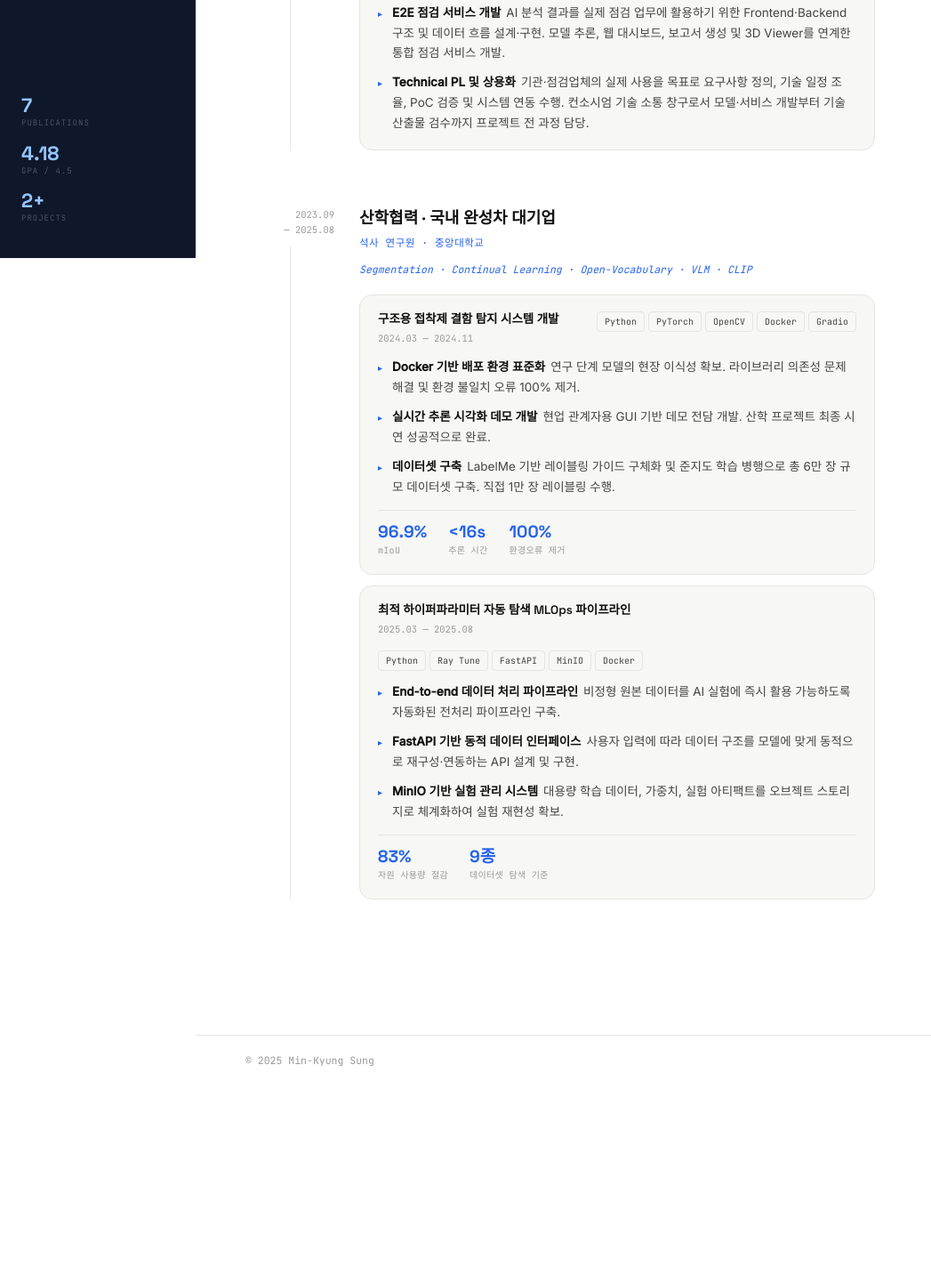
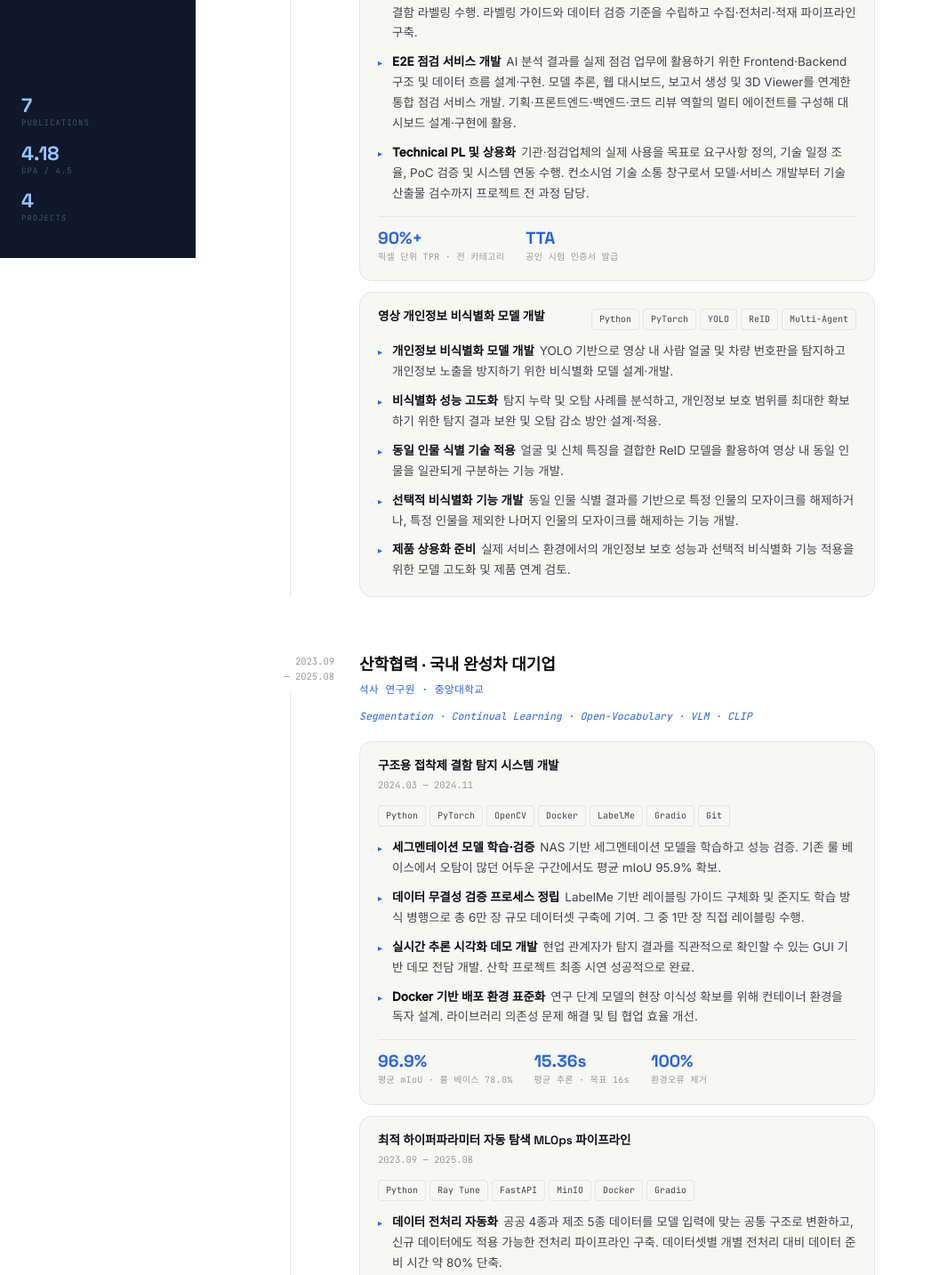
Before and after one commit to clary97/mk_portfolio, a plain HTML site: page experience.html in a window 1280 px wide. Shown: the part 510-1943 px from the top of the page at 89% size, without its empty margins (0-1047 px from the left). Before the commit the page ends 1730 px from the top, so only its background shows below. Drawn offline with Linux system fonts and the light colour scheme.

Commit message:
Update experience.html

```diff
--- a/experience.html
+++ b/experience.html
@@ -25,7 +25,7 @@
   <div class="side-stats">
     <div><div class="side-stat-num">7</div><div class="side-stat-label">PUBLICATIONS</div></div>
     <div><div class="side-stat-num">4.18</div><div class="side-stat-label">GPA / 4.5</div></div>
-    <div><div class="side-stat-num">2+</div><div class="side-stat-label">PROJECTS</div></div>
+    <div><div class="side-stat-num">4</div><div class="side-stat-label">PROJECTS</div></div>
   </div>
 </aside>
 <main>
@@ -52,14 +52,33 @@
           <div class="project-card-header">
             <h3 class="project-name">드론 상용화 프로젝트</h3>
             <div class="project-tags">
-              <span class="tag tag-sm">Python</span><span class="tag tag-sm">PyTorch</span><span class="tag tag-sm">VLM</span><span class="tag tag-sm">SAM</span><span class="tag tag-sm">FastAPI</span><span class="tag tag-sm">Docker</span>
+              <span class="tag tag-sm">Python</span><span class="tag tag-sm">PyTorch</span><span class="tag tag-sm">VLM</span><span class="tag tag-sm">SAM</span><span class="tag tag-sm">Multi-Agent</span><span class="tag tag-sm">FastAPI</span><span class="tag tag-sm">Docker</span><span class="tag tag-sm">GCP</span><span class="tag tag-sm">Git</span>
             </div>
           </div>
           <ul class="bullet-list">
-            <li><span class="bullet-title">AI 모델 개발 및 서빙</span>교량 결함 카테고리별 Segmentation 모델 구성 및 Foundation Model 기반 LoRA Fine-tuning 수행. TPR 90% 이상을 목표로 모델 성능 개선 및 FastAPI 기반 추론 서비스 연동.</li>
+            <li><span class="bullet-title">AI 모델 학습·평가 및 서빙</span>교량 결함 카테고리별로 파운데이션 모델 후보를 동일한 데이터로 학습해 성능을 비교하고, 우수한 모델을 선정해 파인튜닝 진행. 학습에 사용하지 않은 평가 데이터 기준 픽셀 단위 TPR 전 카테고리 90% 이상 달성 및 TTA 공인 시험 인증서 발급. FastAPI 기반 추론 서비스와 연계.</li>
             <li><span class="bullet-title">데이터 파이프라인 엔지니어링</span>기보유·신규 드론 촬영 데이터를 활용한 학습 데이터 구성 및 결함 라벨링 수행. 라벨링 가이드와 데이터 검증 기준을 수립하고 수집·전처리·적재 파이프라인 구축.</li>
-            <li><span class="bullet-title">E2E 점검 서비스 개발</span>AI 분석 결과를 실제 점검 업무에 활용하기 위한 Frontend·Backend 구조 및 데이터 흐름 설계·구현. 모델 추론, 웹 대시보드, 보고서 생성 및 3D Viewer를 연계한 통합 점검 서비스 개발.</li>
+            <li><span class="bullet-title">E2E 점검 서비스 개발</span>AI 분석 결과를 실제 점검 업무에 활용하기 위한 Frontend·Backend 구조 및 데이터 흐름 설계·구현. 모델 추론, 웹 대시보드, 보고서 생성 및 3D Viewer를 연계한 통합 점검 서비스 개발. 기획·프론트엔드·백엔드·코드 리뷰 역할의 멀티 에이전트를 구성해 대시보드 설계·구현에 활용.</li>
             <li><span class="bullet-title">Technical PL 및 상용화</span>기관·점검업체의 실제 사용을 목표로 요구사항 정의, 기술 일정 조율, PoC 검증 및 시스템 연동 수행. 컨소시엄 기술 소통 창구로서 모델·서비스 개발부터 기술 산출물 검수까지 프로젝트 전 과정 담당.</li>
+          </ul>
+          <div class="metrics-row">
+            <div class="metric"><span class="metric-val">90%+</span><span class="metric-label">픽셀 단위 TPR · 전 카테고리</span></div>
+            <div class="metric"><span class="metric-val">TTA</span><span class="metric-label">공인 시험 인증서 발급</span></div>
+          </div>
+        </div>
+        <div class="project-card">
+          <div class="project-card-header">
+            <h3 class="project-name">영상 개인정보 비식별화 모델 개발</h3>
+            <div class="project-tags">
+              <span class="tag tag-sm">Python</span><span class="tag tag-sm">PyTorch</span><span class="tag tag-sm">YOLO</span><span class="tag tag-sm">ReID</span><span class="tag tag-sm">Multi-Agent</span>
+            </div>
+          </div>
+          <ul class="bullet-list">
+            <li><span class="bullet-title">개인정보 비식별화 모델 개발</span>YOLO 기반으로 영상 내 사람 얼굴 및 차량 번호판을 탐지하고 개인정보 노출을 방지하기 위한 비식별화 모델 설계·개발.</li>
+            <li><span class="bullet-title">비식별화 성능 고도화</span>탐지 누락 및 오탐 사례를 분석하고, 개인정보 보호 범위를 최대한 확보하기 위한 탐지 결과 보완 및 오탐 감소 방안 설계·적용.</li>
+            <li><span class="bullet-title">동일 인물 식별 기술 적용</span>얼굴 및 신체 특징을 결합한 ReID 모델을 활용하여 영상 내 동일 인물을 일관되게 구분하는 기능 개발.</li>
+            <li><span class="bullet-title">선택적 비식별화 기능 개발</span>동일 인물 식별 결과를 기반으로 특정 인물의 모자이크를 해제하거나, 특정 인물을 제외한 나머지 인물의 모자이크를 해제하는 기능 개발.</li>
+            <li><span class="bullet-title">제품 상용화 준비</span>실제 서비스 환경에서의 개인정보 보호 성능과 선택적 비식별화 기능 적용을 위한 모델 고도화 및 제품 연계 검토.</li>
           </ul>
         </div>
       </div>
@@ -85,17 +104,18 @@
               <span class="project-period mono">2024.03 — 2024.11</span>
             </div>
             <div class="project-tags">
-              <span class="tag tag-sm">Python</span><span class="tag tag-sm">PyTorch</span><span class="tag tag-sm">OpenCV</span><span class="tag tag-sm">Docker</span><span class="tag tag-sm">Gradio</span>
+              <span class="tag tag-sm">Python</span><span class="tag tag-sm">PyTorch</span><span class="tag tag-sm">OpenCV</span><span class="tag tag-sm">Docker</span><span class="tag tag-sm">LabelMe</span><span class="tag tag-sm">Gradio</span><span class="tag tag-sm">Git</span>
             </div>
           </div>
           <ul class="bullet-list">
-            <li><span class="bullet-title">Docker 기반 배포 환경 표준화</span>연구 단계 모델의 현장 이식성 확보. 라이브러리 의존성 문제 해결 및 환경 불일치 오류 100% 제거.</li>
-            <li><span class="bullet-title">실시간 추론 시각화 데모 개발</span>현업 관계자용 GUI 기반 데모 전담 개발. 산학 프로젝트 최종 시연 성공적으로 완료.</li>
-            <li><span class="bullet-title">데이터셋 구축</span>LabelMe 기반 레이블링 가이드 구체화 및 준지도 학습 병행으로 총 6만 장 규모 데이터셋 구축. 직접 1만 장 레이블링 수행.</li>
+            <li><span class="bullet-title">세그멘테이션 모델 학습·검증</span>NAS 기반 세그멘테이션 모델을 학습하고 성능 검증. 기존 룰 베이스에서 오탐이 많던 어두운 구간에서도 평균 mIoU 95.9% 확보.</li>
+            <li><span class="bullet-title">데이터 무결성 검증 프로세스 정립</span>LabelMe 기반 레이블링 가이드 구체화 및 준지도 학습 방식 병행으로 총 6만 장 규모 데이터셋 구축에 기여. 그 중 1만 장 직접 레이블링 수행.</li>
+            <li><span class="bullet-title">실시간 추론 시각화 데모 개발</span>현업 관계자가 탐지 결과를 직관적으로 확인할 수 있는 GUI 기반 데모 전담 개발. 산학 프로젝트 최종 시연 성공적으로 완료.</li>
+            <li><span class="bullet-title">Docker 기반 배포 환경 표준화</span>연구 단계 모델의 현장 이식성 확보를 위해 컨테이너 환경을 독자 설계. 라이브러리 의존성 문제 해결 및 팀 협업 효율 개선.</li>
           </ul>
           <div class="metrics-row">
-            <div class="metric"><span class="metric-val">96.9%</span><span class="metric-label">mIoU</span></div>
-            <div class="metric"><span class="metric-val">&lt;16s</span><span class="metric-label">추론 시간</span></div>
+            <div class="metric"><span class="metric-val">96.9%</span><span class="metric-label">평균 mIoU · 룰 베이스 78.0%</span></div>
+            <div class="metric"><span class="metric-val">15.36s</span><span class="metric-label">평균 추론 · 목표 16s</span></div>
             <div class="metric"><span class="metric-val">100%</span><span class="metric-label">환경오류 제거</span></div>
           </div>
         </div>
@@ -103,20 +123,22 @@
           <div class="project-card-header">
             <div>
               <h3 class="project-name">최적 하이퍼파라미터 자동 탐색 MLOps 파이프라인</h3>
-              <span class="project-period mono">2025.03 — 2025.08</span>
+              <span class="project-period mono">2023.09 — 2025.08</span>
             </div>
             <div class="project-tags">
-              <span class="tag tag-sm">Python</span><span class="tag tag-sm">Ray Tune</span><span class="tag tag-sm">FastAPI</span><span class="tag tag-sm">MinIO</span><span class="tag tag-sm">Docker</span>
+              <span class="tag tag-sm">Python</span><span class="tag tag-sm">Ray Tune</span><span class="tag tag-sm">FastAPI</span><span class="tag tag-sm">MinIO</span><span class="tag tag-sm">Docker</span><span class="tag tag-sm">Gradio</span>
             </div>
           </div>
           <ul class="bullet-list">
-            <li><span class="bullet-title">End-to-end 데이터 처리 파이프라인</span>비정형 원본 데이터를 AI 실험에 즉시 활용 가능하도록 자동화된 전처리 파이프라인 구축.</li>
-            <li><span class="bullet-title">FastAPI 기반 동적 데이터 인터페이스</span>사용자 입력에 따라 데이터 구조를 모델에 맞게 동적으로 재구성·연동하는 API 설계 및 구현.</li>
-            <li><span class="bullet-title">MinIO 기반 실험 관리 시스템</span>대용량 학습 데이터, 가중치, 실험 아티팩트를 오브젝트 스토리지로 체계화하여 실험 재현성 확보.</li>
+            <li><span class="bullet-title">데이터 전처리 자동화</span>공공 4종과 제조 5종 데이터를 모델 입력에 맞는 공통 구조로 변환하고, 신규 데이터에도 적용 가능한 전처리 파이프라인 구축. 데이터셋별 개별 전처리 대비 데이터 준비 시간 약 80% 단축.</li>
+            <li><span class="bullet-title">하이퍼파라미터 탐색 자동화</span>NSGA-II 다목적 최적화와 ASHA 조기 종료를 결합해 반복 튜닝을 자동화하고, 9종 데이터셋 기준 하이퍼파라미터 탐색 시간 약 83% 단축.</li>
+            <li><span class="bullet-title">FastAPI 기반 데이터 인터페이스 개발</span>사용자 입력에 따라 데이터 구조를 모델에 맞게 동적으로 재구성·연동하는 API 설계 및 구현.</li>
+            <li><span class="bullet-title">MinIO 기반 실험 관리 시스템 구축</span>대용량 학습 데이터, 가중치, 실험 아티팩트를 오브젝트 스토리지로 체계화하여 실험 재현성 확보.</li>
           </ul>
           <div class="metrics-row">
-            <div class="metric"><span class="metric-val">83%</span><span class="metric-label">자원 사용량 절감</span></div>
-            <div class="metric"><span class="metric-val">9종</span><span class="metric-label">데이터셋 탐색 기준</span></div>
+            <div class="metric"><span class="metric-val">83%</span><span class="metric-label">탐색 시간 단축</span></div>
+            <div class="metric"><span class="metric-val">80%</span><span class="metric-label">데이터 준비 시간 단축</span></div>
+            <div class="metric"><span class="metric-val">9종</span><span class="metric-label">공공 4 + 제조 5 데이터셋</span></div>
           </div>
         </div>
       </div>
@@ -124,7 +146,7 @@
   </section>
 </main>
 <footer class="footer">
-  <span class="mono">© 2025 Min-Kyung Sung</span>
+  <span class="mono">© 2026 Min-Kyung Sung</span>
   <a href="https://github.com/clary97" target="_blank" class="mono footer-link">github.com/clary97 ↗</a>
 </footer>
 <script src="js/main.js"></script>
```
